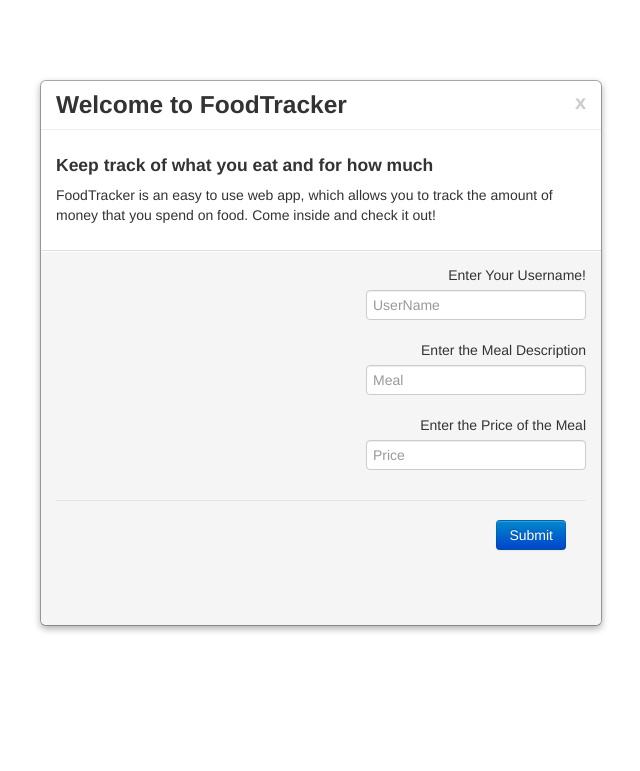
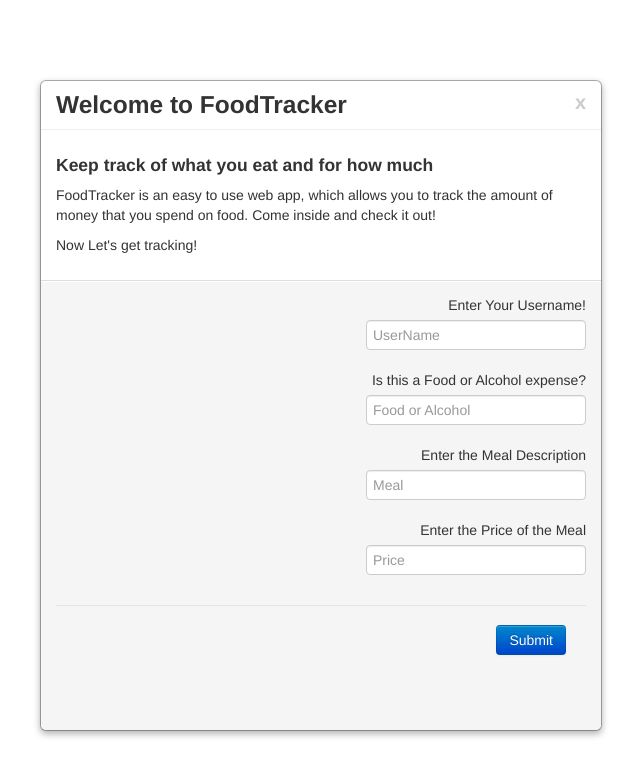
Before and after one commit to jellis505/ballin-octo-adventure, a Flask app: page / in a window 1280 px wide. Shown: the top 771 px of the page, without its empty margins (320-960 px from the left). Run offline with Flask 2, Linux system fonts and the light colour scheme; some libraries are stand-ins or nearby versions.

Commit message:
Added some debuggin on input and also added some extra functionality to the food tracker

```diff
--- a/FoodTracker/app/app.py
+++ b/FoodTracker/app/app.py
@@ -7,7 +7,7 @@ app.debug = True
 
 @app.route('/')
 def index():
-    return render_template('index.jinja2.html');
+    return render_template('index.jinja2.html', message="Now Let's get tracking!");
 
 @app.route('/tracked_meals', methods=['POST'])
 def home():
@@ -18,6 +18,11 @@ def home():
             meal_info['UserName'] = form['UserName']
             meal_info['Meal'] = form['Meal']
             meal_info['Price'] = form['Price']
+            meal_info['FoodType'] = form['FoodType']
+
+            # Check to make sure that the
+            if meal_info['FoodType'] not in ['Food', 'Alcohol']:
+                return render_template('index.jinja2.html', message="You didn't enter proper information, please try again")
 
             # insert meal into database
             database_utils.InsertMeal(meal_info)
--- a/FoodTracker/app/templates/index.jinja2.html
+++ b/FoodTracker/app/templates/index.jinja2.html
@@ -24,6 +24,7 @@
     </div>
 {%- endmacro %}
 
+
 {% macro button(name) -%}
     <button type="submit" class="btn btn-primary">{{ name }}</button>
 {%- endmacro %}
@@ -38,12 +39,14 @@
 				<div class="modal-body">
 					<h4>Keep track of what you eat and for how much</h4>
                     		<p> FoodTracker is an easy to use web app, which allows you to track the amount of money that you spend on food.  Come inside and check it out!<p>
+                            <p> {{ message }} <p>
 				</div>
 			<div class="modal-footer">
             	<div id="submit-form">
             		<form method="POST" action="tracked_meals">
             			<fieldset>
             				{{ input("UserName", "Enter Your Username!", placeholder="UserName") }}
+                            {{ input("FoodType","Is this a Food or Alcohol expense?", placeholder="Food or Alcohol")}}
                             {{ input("Meal", "Enter the Meal Description", placeholder="Meal") }}
                             {{ input("Price", "Enter the Price of the Meal", placeholder="Price") }}
             				<div class="form-actions">
```
Also changed, not shown: FoodTracker/app/templates/re-entry.jinja2.html (added).
